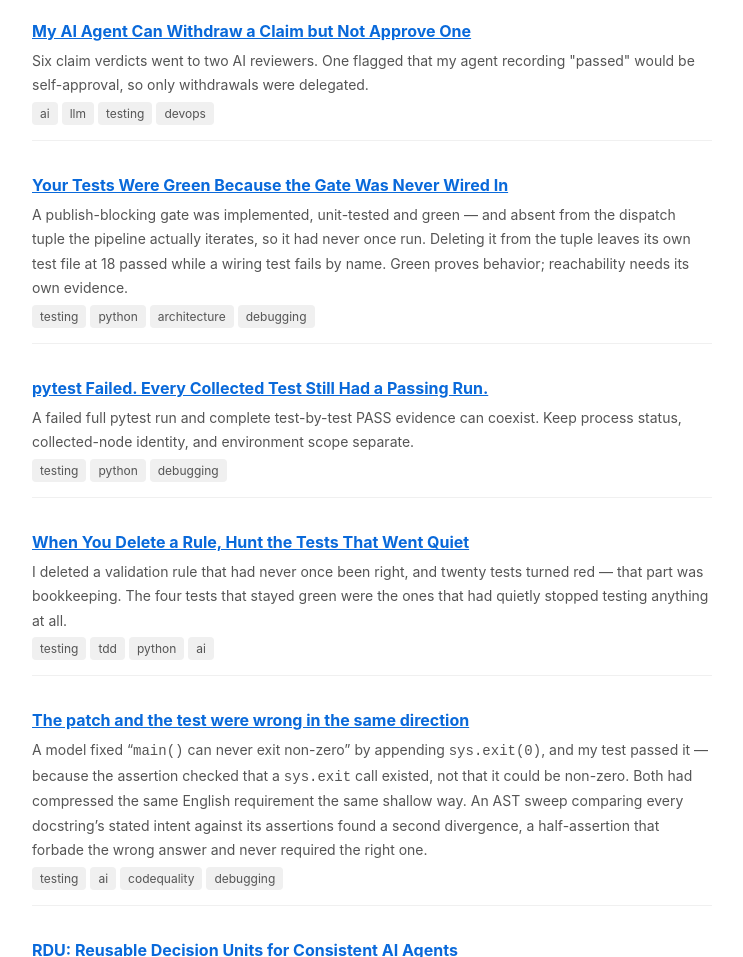
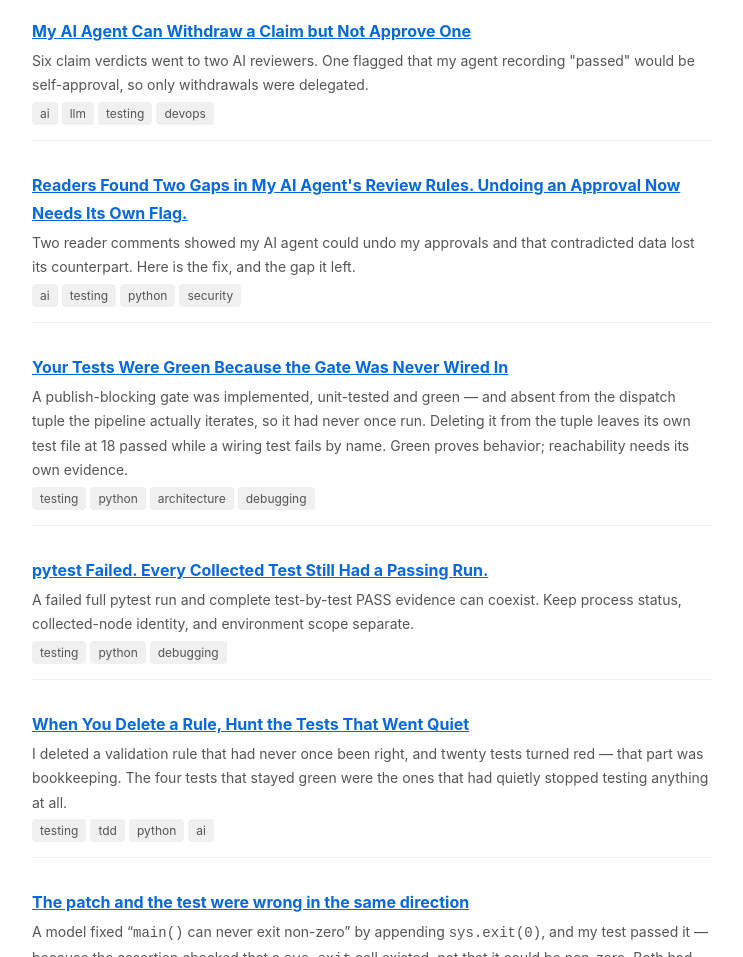
Before and after one commit to hexisteme/hexisteme.github.io, a plain HTML site: page notes/index.html in a window 1280 px wide. Shown: the part 2566-3523 px from the top of the page, without its empty margins (268-1011 px from the left). Drawn offline with Linux system fonts and the light colour scheme.

Commit message:
notes: index card for undo-approval-got-its-own-flag

```diff
--- a/notes/index.html
+++ b/notes/index.html
@@ -109,6 +109,12 @@ a{color:#0969da}h1{font-size:26px}h2{font-size:18px;margin-top:30px;border-botto
   <h3><a href="ai-agent-can-withdraw-but-not-approve.html">My AI Agent Can Withdraw a Claim but Not Approve One</a></h3>
   <p>Six claim verdicts went to two AI reviewers. One flagged that my agent recording &quot;passed&quot; would be self-approval, so only withdrawals were delegated.</p>
   <span class="tag">ai</span><span class="tag">llm</span><span class="tag">testing</span><span class="tag">devops</span>
+</div>
+
+<div class="card">
+  <h3><a href="undo-approval-got-its-own-flag.html">Readers Found Two Gaps in My AI Agent&#x27;s Review Rules. Undoing an Approval Now Needs Its Own Flag.</a></h3>
+  <p>Two reader comments showed my AI agent could undo my approvals and that contradicted data lost its counterpart. Here is the fix, and the gap it left.</p>
+  <span class="tag">ai</span><span class="tag">testing</span><span class="tag">python</span><span class="tag">security</span>
 </div>
 <div class="card">
   <h3><a href="green-tests-prove-behavior-not-reachability.html">Your Tests Were Green Because the Gate Was Never Wired In</a></h3>
```
